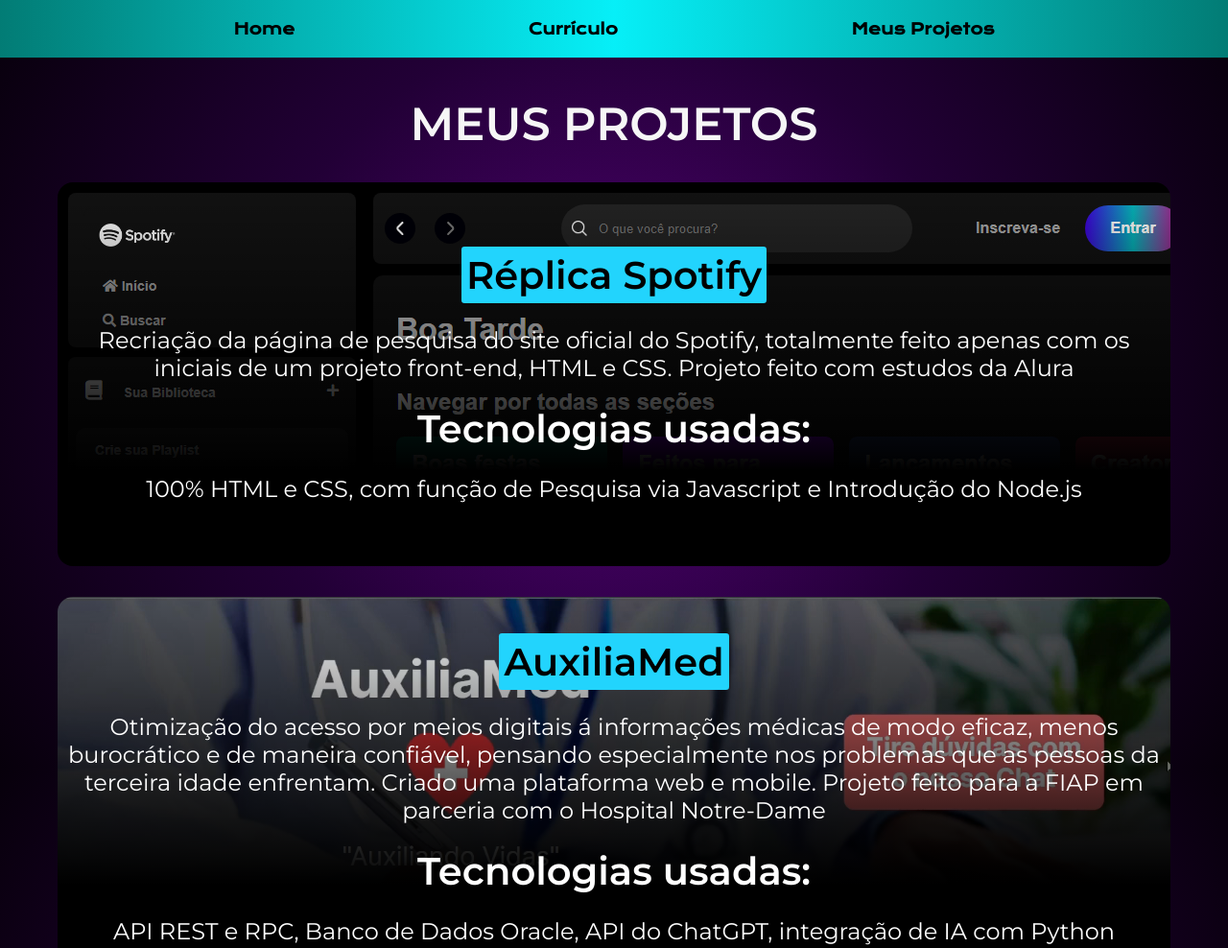
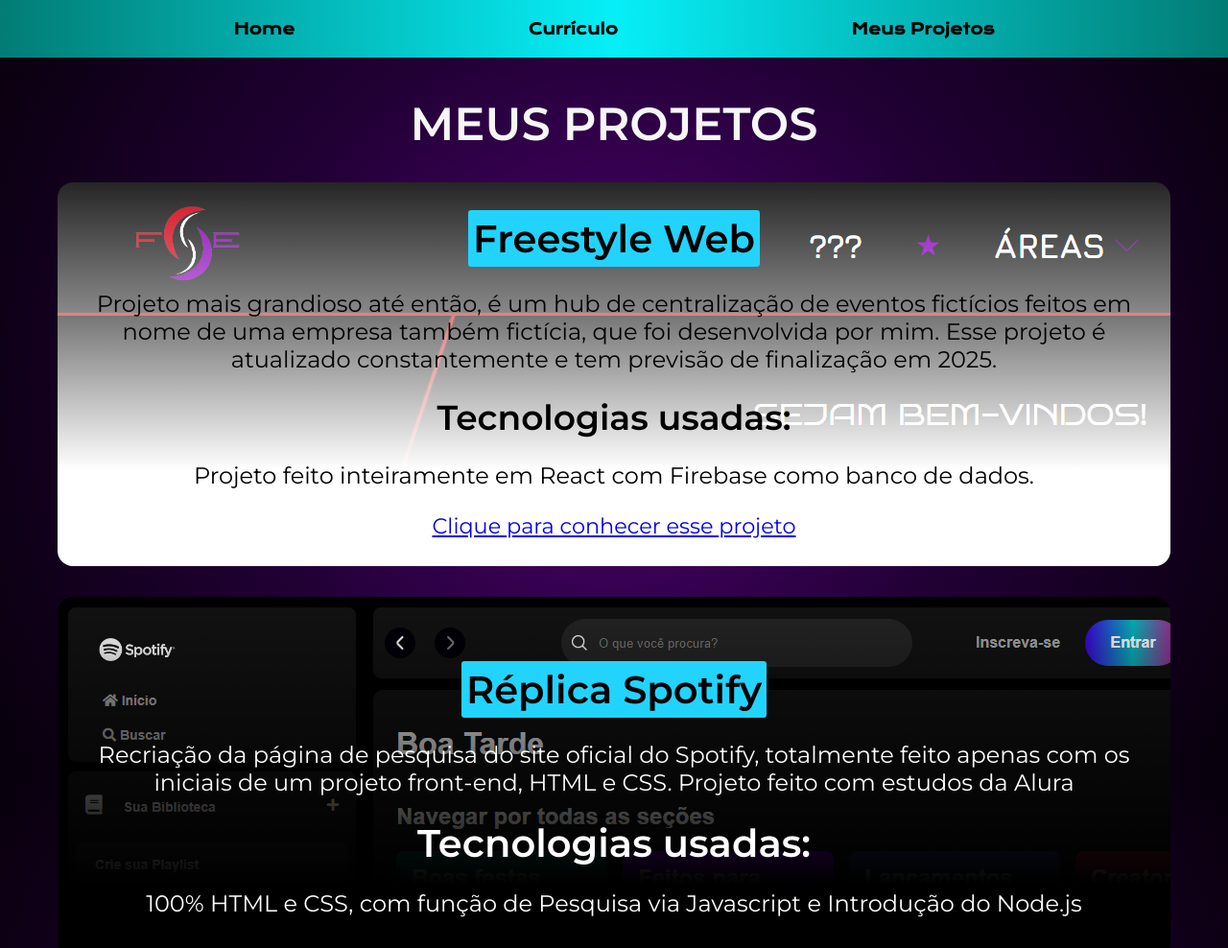
Before and after one commit to FlipOwz/Portifolio, a plain HTML site: page pages/projetos.html in a window 1280 px wide. Shown: the top 988 px of the page at 96% size. Drawn offline with nearby package versions, Linux system fonts and the light colour scheme.

Commit message:
Adição novo projeto

```diff
--- a/pages/projetos.html
+++ b/pages/projetos.html
@@ -22,6 +22,14 @@
         <div class="section-cards">
             <h1>MEUS PROJETOS</h1>
 
+            <div class="section__cards-freestyle">
+                <h1>Freestyle Web</h1>
+                <p>Projeto mais grandioso até então, é um hub de centralização de eventos fictícios feitos em nome de uma empresa também fictícia, que foi desenvolvida por mim. Esse projeto é atualizado constantemente e tem previsão de finalização em 2025.</p>
+                <h2>Tecnologias usadas:</h2>
+                <p>Projeto feito inteiramente em React com Firebase como banco de dados.</p>
+                <a class="link-freestyle" href="https://fse-experiences.vercel.app">Clique para conhecer esse projeto</a>
+            </div>
+
             <div class="section__cards-spotify">
                 <h1>Réplica Spotify</h1>
                 <p>Recriação da página de pesquisa do site oficial do Spotify, totalmente feito apenas com os iniciais de um projeto front-end, HTML e CSS. Projeto feito com estudos da Alura</p>
--- a/styles/projetos.css
+++ b/styles/projetos.css
@@ -79,7 +79,6 @@
     row-gap: 1.5rem;
     color: #FFFF;
     transition: background-image 0.3s, color 0.3s;
-
 }
 
 .section__cards-spotify:hover {
@@ -116,16 +115,61 @@
     opacity: 1;
 }
 
+.section__cards-freestyle {
+    background-image: linear-gradient(to bottom, transparent 0%, #ffffff 75%), url("/assets/img/Banner_Freestyle.png");
+    height: 400px;
+    max-width: 100%;
+    border-radius: 1rem;
+    display: flex;
+    flex-direction: column;
+    align-items: center;
+    justify-content: center;
+    padding: 10px;
+    row-gap: 1.5rem;
+    color: #000000;
+    transition: background-image 0.3s, color 0.3s;
+}
+
+.section__cards-freestyle:hover {
+    background-image: linear-gradient(to bottom, transparent 0%, #ffffff 50%), url("/assets/img/Banner_Freestyle.png");
+
+}
+
+.section__cards-freestyle h1 {
+    font-size: 2.5rem;
+    font-weight: 700;
+    background-color: #22D4FD;
+    padding: 5px;
+    border-radius: 0.2rem;
+    color: #000000;
+    font-family: 'Montserrat', sans-serif;
+}
+
+
+.section__cards-freestyle a {
+    font-size: 1.4rem;
+    font-weight: 500;
+    font-family: 'Montserrat', sans-serif;
+}
+
+.banner_freestyle {
+    width: 450px;
+    border-radius: 25px;
+    opacity: 1;
+}
+
 @media (max-width: 768px) {
     .section__cards-auxiliamed,
-    .section__cards-spotify {
+    .section__cards-spotify,
+    .section__cards-freestyle {
         height: auto; /* Ajuste a altura automaticamente */
         padding: 20px;
         flex-direction: column;
     }
 
     .section__cards-auxiliamed h1,
-    .section__cards-spotify h1 {
+    .section__cards-spotify h1,
+    .section__cards-freestyle h1 {
         font-size: 1.5rem;
     }
 
```
Also changed, not shown: assets/img/Banner_Freestyle.png (added).
